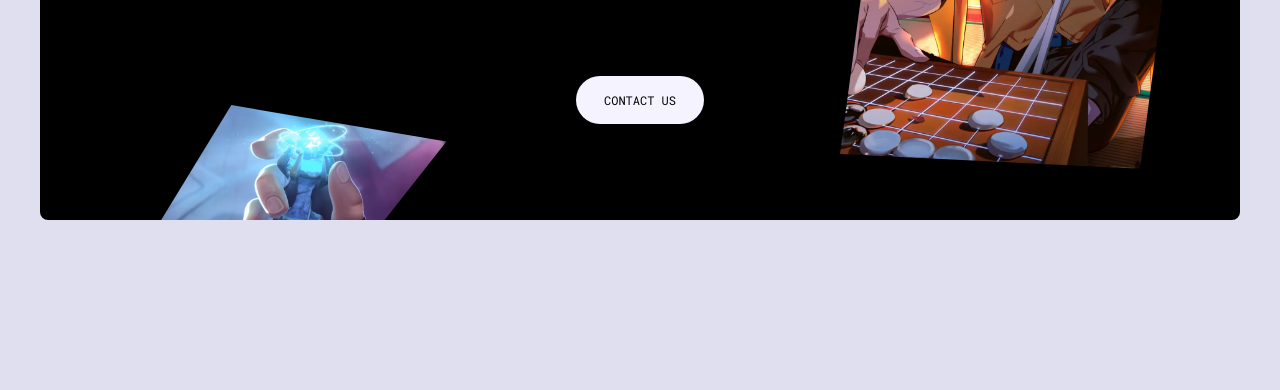
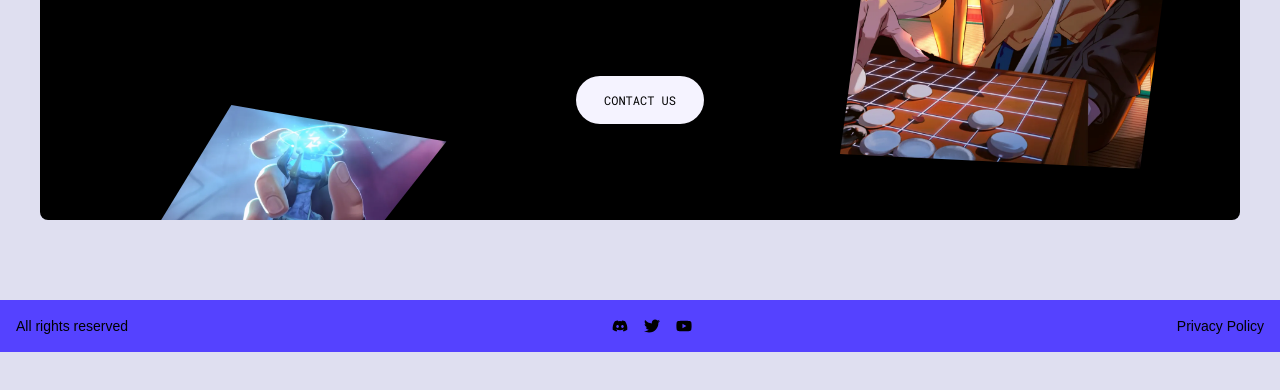
Before and after one commit to M0mahmoud/Zentry-Clone, a React (Vite) app: page / in a window 1280 px wide. Shown: the part 6461-6851 px from the top of the page. After the commit the page ends 6813 px from the top, so only its background shows below. Built offline with nearby package versions, Linux system fonts and the light colour scheme; a web font is replaced by a local one.

Commit message:
Footer Section

```diff
--- a/src/App.jsx
+++ b/src/App.jsx
@@ -1,6 +1,7 @@
 import About from "./components/About";
 import Contact from "./components/Contact";
 import Features from "./components/Features";
+import Footer from "./components/Footer";
 import Hero from "./components/Hero";
 import Navbar from "./components/Navbar";
 import Story from "./components/Story";
@@ -14,7 +15,7 @@
             <Features />
             <Story />
             <Contact />
-            <section className=" min-h-[200vh]" />
+            <Footer />
         </main>
     );
 }
--- /dev/null
+++ b/src/components/Footer.jsx
@@ -0,0 +1,92 @@
+import React from "react";
+
+const SOCIALLINKS = [
+    {
+        href: "https://discord.com",
+        icon: (
+            <>
+                <svg
+                    stroke="currentColor"
+                    fill="currentColor"
+                    strokeWidth="0"
+                    viewBox="0 0 640 512"
+                    height="1em"
+                    width="1em"
+                    xmlns="http://www.w3.org/2000/svg"
+                >
+                    <path d="M524.531,69.836a1.5,1.5,0,0,0-.764-.7A485.065,485.065,0,0,0,404.081,32.03a1.816,1.816,0,0,0-1.923.91,337.461,337.461,0,0,0-14.9,30.6,447.848,447.848,0,0,0-134.426,0,309.541,309.541,0,0,0-15.135-30.6,1.89,1.89,0,0,0-1.924-.91A483.689,483.689,0,0,0,116.085,69.137a1.712,1.712,0,0,0-.788.676C39.068,183.651,18.186,294.69,28.43,404.354a2.016,2.016,0,0,0,.765,1.375A487.666,487.666,0,0,0,176.02,479.918a1.9,1.9,0,0,0,2.063-.676A348.2,348.2,0,0,0,208.12,430.4a1.86,1.86,0,0,0-1.019-2.588,321.173,321.173,0,0,1-45.868-21.853,1.885,1.885,0,0,1-.185-3.126c3.082-2.309,6.166-4.711,9.109-7.137a1.819,1.819,0,0,1,1.9-.256c96.229,43.917,200.41,43.917,295.5,0a1.812,1.812,0,0,1,1.924.233c2.944,2.426,6.027,4.851,9.132,7.16a1.884,1.884,0,0,1-.162,3.126,301.407,301.407,0,0,1-45.89,21.83,1.875,1.875,0,0,0-1,2.611,391.055,391.055,0,0,0,30.014,48.815,1.864,1.864,0,0,0,2.063.7A486.048,486.048,0,0,0,610.7,405.729a1.882,1.882,0,0,0,.765-1.352C623.729,277.594,590.933,167.465,524.531,69.836ZM222.491,337.58c-28.972,0-52.844-26.587-52.844-59.239S193.056,219.1,222.491,219.1c29.665,0,53.306,26.82,52.843,59.239C275.334,310.993,251.924,337.58,222.491,337.58Zm195.38,0c-28.971,0-52.843-26.587-52.843-59.239S388.437,219.1,417.871,219.1c29.667,0,53.307,26.82,52.844,59.239C470.715,310.993,447.538,337.58,417.871,337.58Z"></path>
+                </svg>
+            </>
+        ),
+    },
+    {
+        href: "https://twitter.com",
+        icon: (
+            <>
+                <svg
+                    stroke="currentColor"
+                    fill="currentColor"
+                    strokeWidth="0"
+                    viewBox="0 0 512 512"
+                    height="1em"
+                    width="1em"
+                    xmlns="http://www.w3.org/2000/svg"
+                >
+                    <path d="M459.37 151.716c.325 4.548.325 9.097.325 13.645 0 138.72-105.583 298.558-298.558 298.558-59.452 0-114.68-17.219-161.137-47.106 8.447.974 16.568 1.299 25.34 1.299 49.055 0 94.213-16.568 130.274-44.832-46.132-.975-84.792-31.188-98.112-72.772 6.498.974 12.995 1.624 19.818 1.624 9.421 0 18.843-1.3 27.614-3.573-48.081-9.747-84.143-51.98-84.143-102.985v-1.299c13.969 7.797 30.214 12.67 47.431 13.319-28.264-18.843-46.781-51.005-46.781-87.391 0-19.492 5.197-37.36 14.294-52.954 51.655 63.675 129.3 105.258 216.365 109.807-1.624-7.797-2.599-15.918-2.599-24.04 0-57.828 46.782-104.934 104.934-104.934 30.213 0 57.502 12.67 76.67 33.137 23.715-4.548 46.456-13.32 66.599-25.34-7.798 24.366-24.366 44.833-46.132 57.827 21.117-2.273 41.584-8.122 60.426-16.243-14.292 20.791-32.161 39.308-52.628 54.253z"></path>
+                </svg>
+            </>
+        ),
+    },
+    {
+        href: "https://youtube.com",
+        icon: (
+            <>
+                <svg
+                    stroke="currentColor"
+                    fill="currentColor"
+                    strokeWidth="0"
+                    viewBox="0 0 576 512"
+                    height="1em"
+                    width="1em"
+                    xmlns="http://www.w3.org/2000/svg"
+                >
+                    <path d="M549.655 124.083c-6.281-23.65-24.787-42.276-48.284-48.597C458.781 64 288 64 288 64S117.22 64 74.629 75.486c-23.497 6.322-42.003 24.947-48.284 48.597-11.412 42.867-11.412 132.305-11.412 132.305s0 89.438 11.412 132.305c6.281 23.65 24.787 41.5 48.284 47.821C117.22 448 288 448 288 448s170.78 0 213.371-11.486c23.497-6.321 42.003-24.171 48.284-47.821 11.412-42.867 11.412-132.305 11.412-132.305s0-89.438-11.412-132.305zm-317.51 213.508V175.185l142.739 81.205-142.739 81.201z"></path>
+                </svg>
+            </>
+        ),
+    },
+    ,
+];
+
+export default function Footer() {
+    return (
+        <footer className="w-screen bg-[#5542ff] py-4 text-black">
+            <div className="container flex flex-col items-center justify-between gap-4 px-4 mx-auto md:flex-row">
+                <p className="text-sm font-light text-center md:text-left">
+                    All rights reserved
+                </p>
+
+                <div className="flex justify-center gap-4 md:justify-start">
+                    {SOCIALLINKS.map((link, index) => (
+                        <a
+                            key={index}
+                            href={link.href}
+                            target="_blank"
+                            rel="noopener noreferrer"
+                            className="text-black transition-colors duration-500 ease-in-out hover:text-white"
+                        >
+                            {link.icon}
+                        </a>
+                    ))}
+                </div>
+
+                <a
+                    href="#privacy-policy"
+                    className="text-sm font-light text-center hover:underline md:text-right"
+                >
+                    Privacy Policy
+                </a>
+            </div>
+        </footer>
+    );
+}
```
